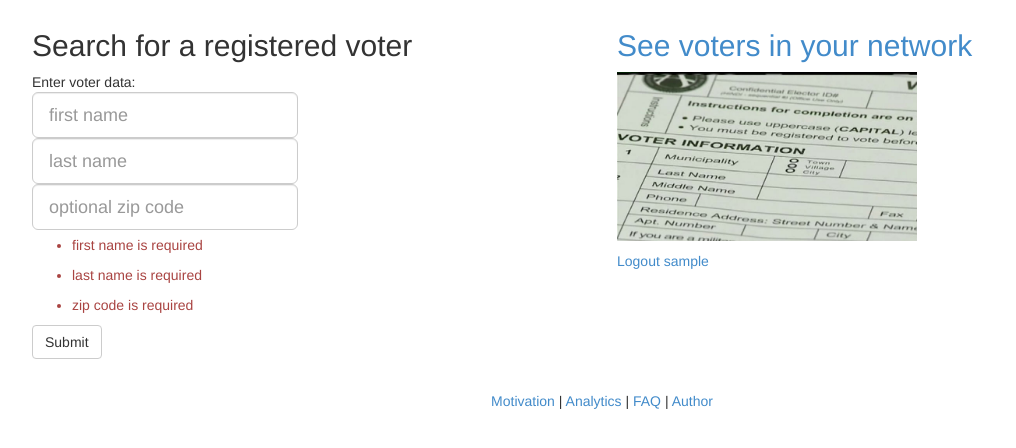
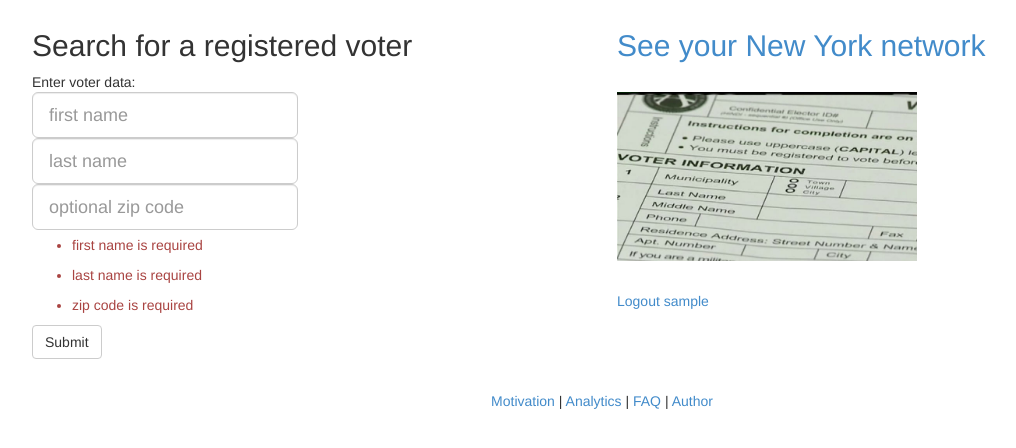
Before and after one commit to sleitner/fyv, a Django app: page /lists/new in a window 1280 px wide. Shown: the part 51-499 px from the top of the page, without its empty margins (38-1054 px from the left). Run offline with Django 3.2, Linux system fonts and the light colour scheme; the visitor is signed in with stand-in values (Sample User, id 1); some libraries are stand-ins or nearby versions.

Commit message:
minor change

```diff
--- a/lists/models.py
+++ b/lists/models.py
@@ -13,6 +13,7 @@ class List(models.Model):
         if not list_:
             list_ = List.objects.create()
             Person.objects.create(firstname=item_firstname, lastname=item_lastname, list=list_)
+            #this should be the username
         # find_nearby_zips(item_zipcode)
         (cols,rows,p) = query(item_firstname, item_lastname, item_zipcode)
         print(rows)
--- a/lists/templates/base.html
+++ b/lists/templates/base.html
@@ -45,6 +45,7 @@
 <p><br><p><br>
     <!-- # this is the container for the form -->
 
+
       <div class="row marketing">
         <div class="col-lg-6">
                 <h2>{% block header_text %}{% endblock %}</h2>
@@ -71,10 +72,12 @@
           {% if user and not user.is_anonymous %}
              {% load staticfiles %}
              <a href="/new_member_list">
-               <h2>See voters in your network</h2>
-               <img border="0" alt="friends list" src="{% static "voter.jpg" %}" width="300" ><br>
+               <h2>See your New York network</h2>
+               <br>
+               <img alt="friends list" src="{% static "voter.jpg" %}" width="300" ><br>
+              <!-- <img border="0" alt="friends list" src="/static/voter.jpg" width="300" ><br> this works fine on the server-->
              </a>
-               <p><p>
+               <p><br><p>
                   <a href="logout_view">Logout {{user.username }}</a>
 <!--               <img border="0" alt="friends list" src="{% static "designfordemocracy1.jpg" %}" width="150" >
   -->
@@ -86,8 +89,8 @@
              </a>
           {% endif %}
         </div>
+      {% endblock %}
       </div>
-      {% endblock %}
 <p><br><p>
     <!-- this is the results table or just a bar -->
     <div class="row">
@@ -116,9 +119,11 @@
 <!-- console complains about this; ignore it: -->
 <script src="http://code.jquery.com/jquery.min.js"></script>
 <script src="/static/list.js"></script>
+<!--
 <div id="fb-root"></div>
 <script src="/static/fblogin.js"></script>
 <script src="/static/fb.js"></script>
+-->
 </body>
 
 </html>
```
